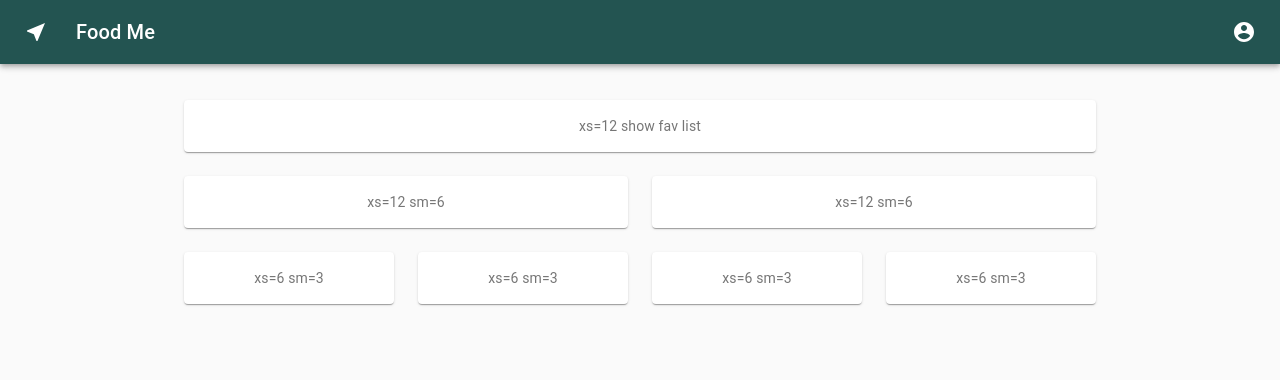
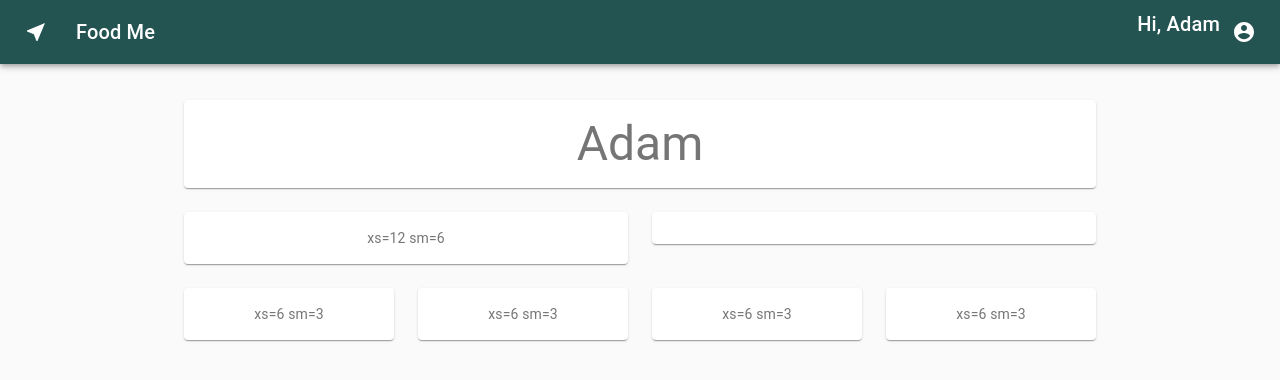
Before and after one commit to jaarnie/food-me-client-2, a React (Create React App) app: page /profile in a window 1280 px wide. Shown: the top 380 px of the page. Built offline with nearby package versions, Linux system fonts and the light colour scheme; what axios-hooks would draw is missing.

Commit message:
branching off. save point

```diff
--- a/src/Store.js
+++ b/src/Store.js
@@ -3,7 +3,15 @@ import React from "react"
 export const Store = React.createContext()
 
 const initialState = {
-  user: null,
+  user: {
+    email: "2@2",
+    first_name: "Adam",
+    id: 1,
+    last_name: "Arnold",
+    restaurants: null,
+    user_favourites: null
+  },
+  // user: null,
   restaurants: null,
   favorites: [],
   searchValue: "",
@@ -36,8 +44,8 @@ function reducer(state, action) {
     case "SET_LOCATION":
       return { ...state, userLocation: action.payload }
 
-      case "SEARCHED_LOCATION":
-        return { ...state, searchedLocation: action.payload }
+    case "SEARCHED_LOCATION":
+      return { ...state, searchedLocation: action.payload }
 
     case "SET_TITLE":
       return { ...state, title: action.payload }
--- a/src/components/GetUserLocation.jsx
+++ b/src/components/GetUserLocation.jsx
@@ -6,7 +6,7 @@ import Axios from "axios"
 
 import { searchRoot, headersRoot } from "../config/apiConfig"
 import { Store } from "../Store"
-import { Loading } from "./Loading"
+// import { Loading } from "./Loading"
 
 const useStyles = makeStyles(theme => ({
   main: {
@@ -26,7 +26,7 @@ export default function GetUserLocation() {
   })
 
   const getGeoLocation = async () => {
-    await window.navigator.geolocation.getCurrentPosition(position => {
+    await window.navigator.geolocation.getCurrentPosition(position => { // try catch
       console.log(position)
       dispatch({
         type: "GET_GEOLOCATION",
--- a/src/components/SearchUserLocation.jsx
+++ b/src/components/SearchUserLocation.jsx
@@ -4,9 +4,7 @@ import Paper from "@material-ui/core/Paper"
 import InputBase from "@material-ui/core/InputBase"
 import Divider from "@material-ui/core/Divider"
 import IconButton from "@material-ui/core/IconButton"
-import MenuIcon from "@material-ui/icons/Menu"
 import SearchIcon from "@material-ui/icons/Search"
-import DirectionsIcon from "@material-ui/icons/Directions"
 import Axios from "axios"
 
 import { Store } from "../Store"
--- a/src/components/user/Profile.jsx
+++ b/src/components/user/Profile.jsx
@@ -1,6 +1,8 @@
-import React from "react"
+import React, { useContext } from "react"
 import { makeStyles } from "@material-ui/core/styles"
-import { Paper, Grid } from "@material-ui/core"
+import { Paper, Grid, Typography } from "@material-ui/core"
+
+import { Store } from '../../Store'
 
 const useStyles = makeStyles(theme => ({
   root: {
@@ -14,20 +16,25 @@ const useStyles = makeStyles(theme => ({
 }))
 
 export default function FullWidthGrid() {
+  const { state } = useContext(Store)
   const classes = useStyles()
 
   return (
     <div className={classes.root}>
       <Grid container spacing={3}>
         <Grid item xs={12}>
-          <Paper className={classes.paper}>xs=12
-          show fav list</Paper>
+          <Paper className={classes.paper}>
+          <Typography variant="h3">
+  {state.user && state.user.first_name }
+</Typography></Paper>
         </Grid>
         <Grid item xs={12} sm={6}>
           <Paper className={classes.paper}>xs=12 sm=6</Paper>
         </Grid>
         <Grid item xs={12} sm={6}>
-          <Paper className={classes.paper}>xs=12 sm=6</Paper>
+          <Paper className={classes.paper}>
+            <Typography></Typography>
+          </Paper>
         </Grid>
         <Grid item xs={6} sm={3}>
           <Paper className={classes.paper}>xs=6 sm=3</Paper>
```
